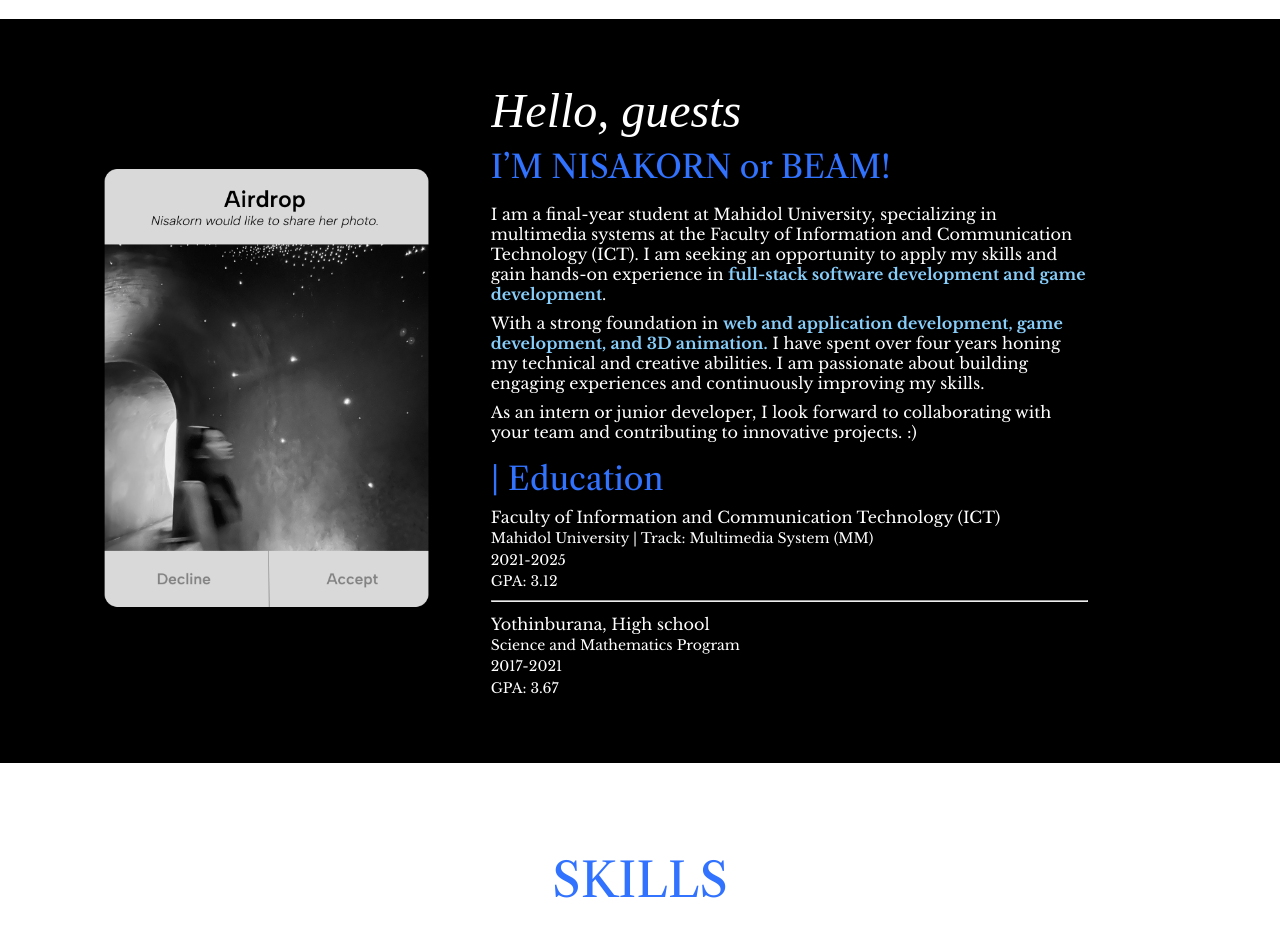
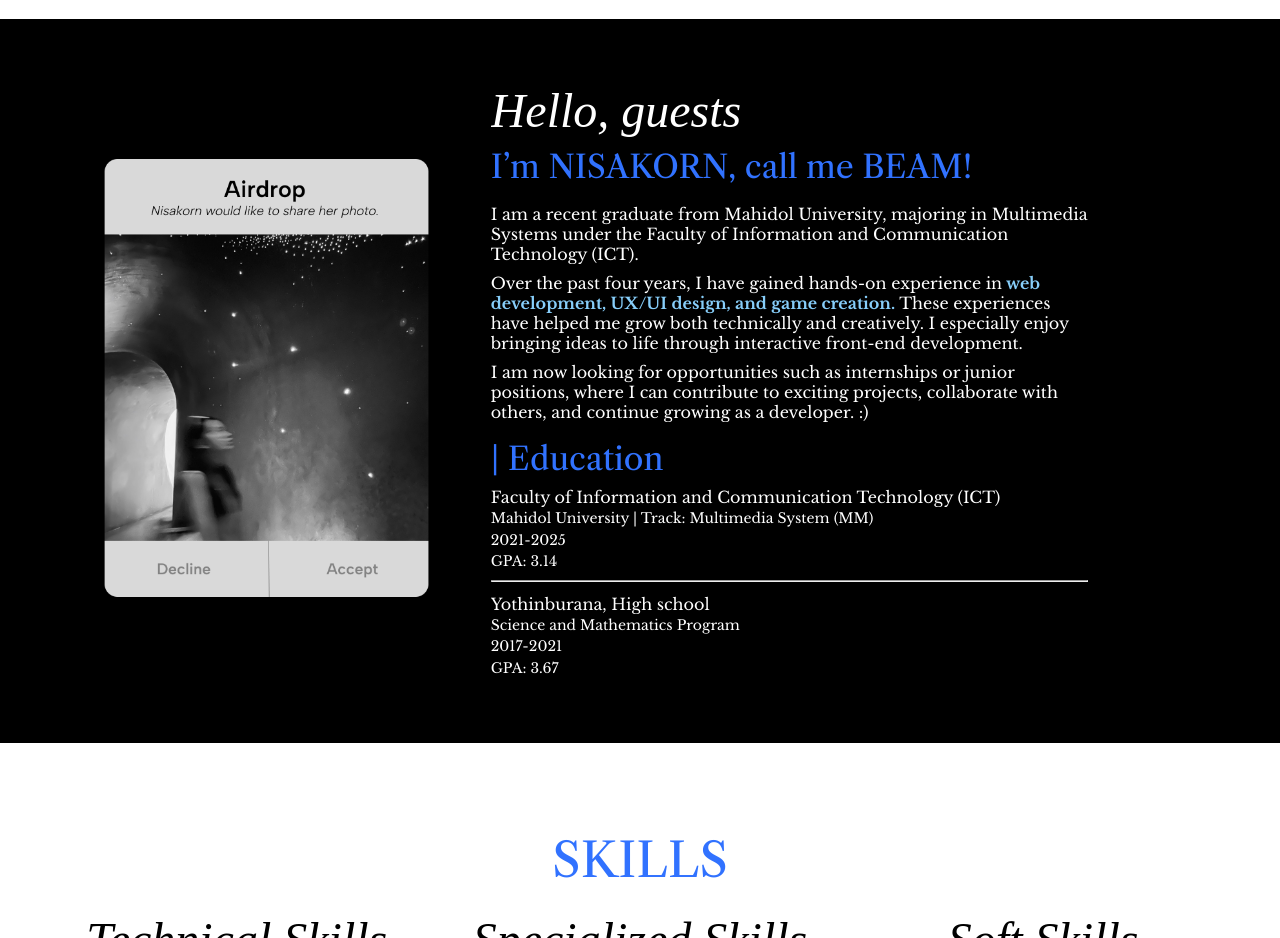
Before and after one commit to NisakornNga/NisakornNga.github.io, a plain HTML site: page index.html in a window 1280 px wide. Shown: the part 1000-1938 px from the top of the page. Drawn offline with nearby package versions, Linux system fonts and the light colour scheme; a web font is replaced by a local one.

Commit message:
Update aboutme description

```diff
--- a/index.html
+++ b/index.html
@@ -104,16 +104,15 @@
                     <div class="aboutme-details" data-aos="fade-left">
                         <div class="aboutme-description">
                             <h1 class="title-texts">Hello, guests</h1>
-                            <h3 class="subtitle-texts">I’M NISAKORN or BEAM!</h3>
-                            <p class="description">I am a final-year student at Mahidol University, specializing in multimedia systems
-                                at the Faculty of Information and Communication Technology (ICT).
-                                I am seeking an opportunity to apply my skills and gain hands-on experience in <b style="color: lightskyblue;">full-stack software development and game development</b>.
+                            <h3 class="subtitle-texts">I’m NISAKORN, call me BEAM!</h3>
+                            <p class="description">I am a recent graduate from Mahidol University,
+                                majoring in Multimedia Systems under the Faculty of Information and Communication Technology (ICT).
                             </p>
-                            <p class="description">With a strong foundation in <b style="color:  lightskyblue;">web and application development, game development, and 3D animation.</b>
-                                I have spent over four years honing my technical and creative abilities.
-                                I am passionate about building engaging experiences and continuously improving my skills.
+                            <p class="description">Over the past four years, I have gained hands-on experience in<b style="color:  lightskyblue;"> web development, UX/UI design, and game creation.</b>
+                               These experiences have helped me grow both technically and creatively.
+                               I especially enjoy bringing ideas to life through interactive front-end development.
                             </p>
-                            <p class="description">As an intern or junior developer, I look forward to collaborating with your team and contributing to innovative projects. :)</p>
+                            <p class="description">I am now looking for opportunities such as internships or junior positions, where I can contribute to exciting projects, collaborate with others, and continue growing as a developer. :)</p>
                             <div class="aboutme-educational" data-aos="fade-up">
                                 <div class="aboutme-educational-university">
                                     <!--University-->
@@ -121,7 +120,7 @@
                                     <p class="educational-location">Faculty of Information and Communication Technology (ICT)</p>
                                     <p class="educational-detail">Mahidol University | Track: Multimedia System (MM)</p>
                                     <p class="educational-detail">2021-2025</p>
-                                    <p class="educational-detail">GPA: 3.12</p>
+                                    <p class="educational-detail">GPA: 3.14</p>
                                 </div>
                                 <hr>
                                 <div class="aboutme-educational-school">
```
